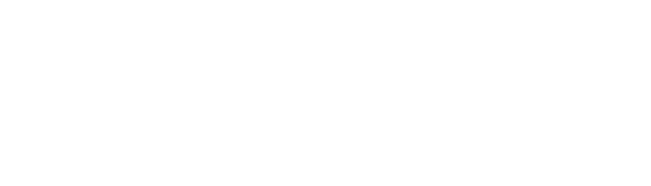
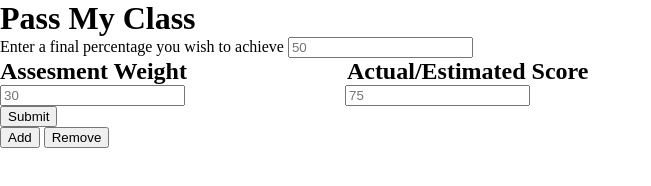
Before and after one commit to DevelopmentHF/PassMyClass, a plain HTML site: page index.html in a window 1280 px wide. Shown: the whole page, without its empty margins (0-651 px from the left). Drawn offline with Linux system fonts and the light colour scheme.

Commit message:
basic form added

```diff
--- a/index.html
+++ b/index.html
@@ -9,6 +9,32 @@
     <title>Pass My Class - Score Calculator</title>
 </head>
 <body>
+    <h1>Pass My Class</h1>
 
+    <form id="form" method="POST">
+        <!-- final percentage input area -->
+        <div id="final-mark">
+            <label for="final-mark">Enter a final percentage you wish to achieve</label>
+            <input type="number" name="final-mark" id="final-mark" placeholder="50">
+        </div>
+
+        <div id="labels">
+            <h2>Assesment Weight</h2>
+            <h2>Actual/Estimated Score</h2>
+        </div>
+
+        <div id="formfield">
+            <div class="assessment">
+                <input type="number" name="weight" placeholder="30">
+                <input type="number" name="score" placeholder="75">
+            </div>
+        </div>
+        <!-- Submit Button -->
+        <input name="submit" type="Submit" value="Submit">
+    </form>
+    <div class="controls">
+        <button class="add" onclick="addAssToForm()"><i class="plus"></i>Add</button>
+        <button class="remove" onclick="removeAssFromForm()"><i class="minus"></i>Remove</button>
+    </div>
 </body>
 </html>
--- a/script.js
+++ b/script.js
@@ -0,0 +1,30 @@
+const formfield = document.getElementById('formfield');
+
+function addAssToForm() {
+    const newAss = document.createElement('div');
+    newAss.setAttribute('class', 'assessment');
+
+    const newWeightField = document.createElement('input');
+    newWeightField.setAttribute('type','number');
+    newWeightField.setAttribute('name','weight');
+    newWeightField.setAttribute('placeholder','30');
+    newAss.appendChild(newWeightField);
+
+    const newScoreField = document.createElement('input');
+    newScoreField.setAttribute('type','number');
+    newScoreField.setAttribute('name','weight');
+    newScoreField.setAttribute('placeholder','30');
+    newAss.appendChild(newScoreField);
+
+    formfield.appendChild(newAss);
+}
+
+function removeAssFromForm() {
+    const input_tags = formfield.getElementsByTagName('input');
+
+    if (input_tags.length > 2) {
+        formfield.removeChild(input_tags[(input_tags.length) - 1]);
+    } else {
+        console.log("there must be at least one assessment per subject");
+    }
+}
--- a/styles.css
+++ b/styles.css
@@ -0,0 +1,20 @@
+* {
+    margin: 0px;
+    box-sizing: border-box;
+}
+
+#labels {
+    display: flex;
+    gap: 10rem;
+}
+
+#formfield {
+    display: flex;
+    flex-direction: column;
+}
+
+
+.assessment {
+    display: flex;
+    gap: 10rem;
+}
```
